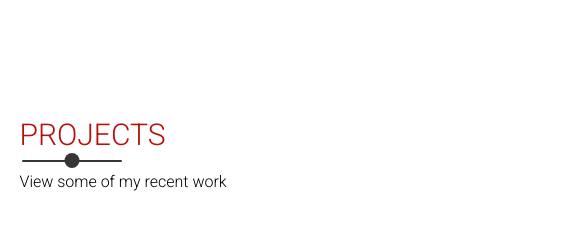
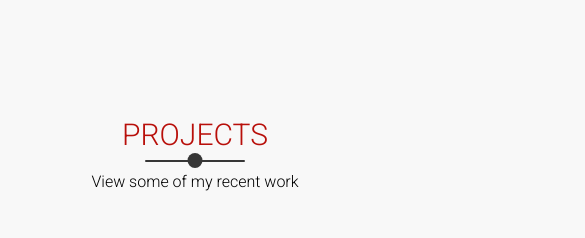
Before and after one commit to motzc/chrismotz.com, a plain HTML site: page index.html in a window 390 px wide. Shown: the part 2308-2546 px from the top of the page, 585 px wide, since content can reach past the window. Drawn offline with nearby package versions, Linux system fonts and the light colour scheme.

Commit message:
responsive

```diff
--- a/main.css
+++ b/main.css
@@ -13,7 +13,7 @@ html {
 body {
     width: 100%;
     height: 100%;
-    background: url(images/website-background.jpg) no-repeat center fixed;
+    background: #f8f8f8;
     background-size: cover;
 }
 section{
@@ -1121,10 +1121,23 @@ font-weight: 300;
 }
 /*End Animation*/
 
+@media screen and (max-width: 1000px) {
+    .section-heading {
+        text-align: center;
+    }
+
+    .section-heading h1::before,
+    .section-heading h1::after{
+        left: 50%;
+    }
+}
+
+
+
 /*media queries*/
 @media screen and (max-width: 768px) {
     body {
-        background: url("images/website-background.jpg") no-repeat center fixed;
+        background: #f8f8f8;
         background-size: cover;
     }
 
@@ -1151,8 +1164,17 @@ font-weight: 300;
         font-size: 8rem;
     }
 
+    .section-heading {
+        text-align: center;
+    }
+
     .section-heading h1{
         font-size: 3rem;
+    }
+
+    .section-heading h1::before,
+    .section-heading h1::after{
+        left: 50%;
     }
 
     .about-details .nav-list{
@@ -1183,9 +1205,13 @@ font-weight: 300;
     .timeline .date::after{
         left: -5.9rem;
     }
+
+    .contact p{
+        width: 90%;
+    }
 }
 
-@media screen and (max-width: 700px){
+@media screen and (max-width: 600px){
     .menu-toggler{
         top: 2rem;
         right: 2rem;
@@ -1201,10 +1227,6 @@ font-weight: 300;
         text-align: center;
     }
 
-    .section-heading h1::before,
-    .section-heading h1::after{
-    left: 15%;
-}
 
     .nav-link{
         font-size: 3.5rem;
@@ -1253,9 +1275,6 @@ font-weight: 300;
         background-image: url("images/portitem2.jpeg");
     }
 
-
-
-
     .item.gizmo{
         grid-row: span 4;
         grid-column: span 1;
@@ -1302,4 +1321,9 @@ font-weight: 300;
     .up{
         right: 2rem;
     }
+
+    /* contact  starts */
+
+    /* contact  end */
+
 }
```
